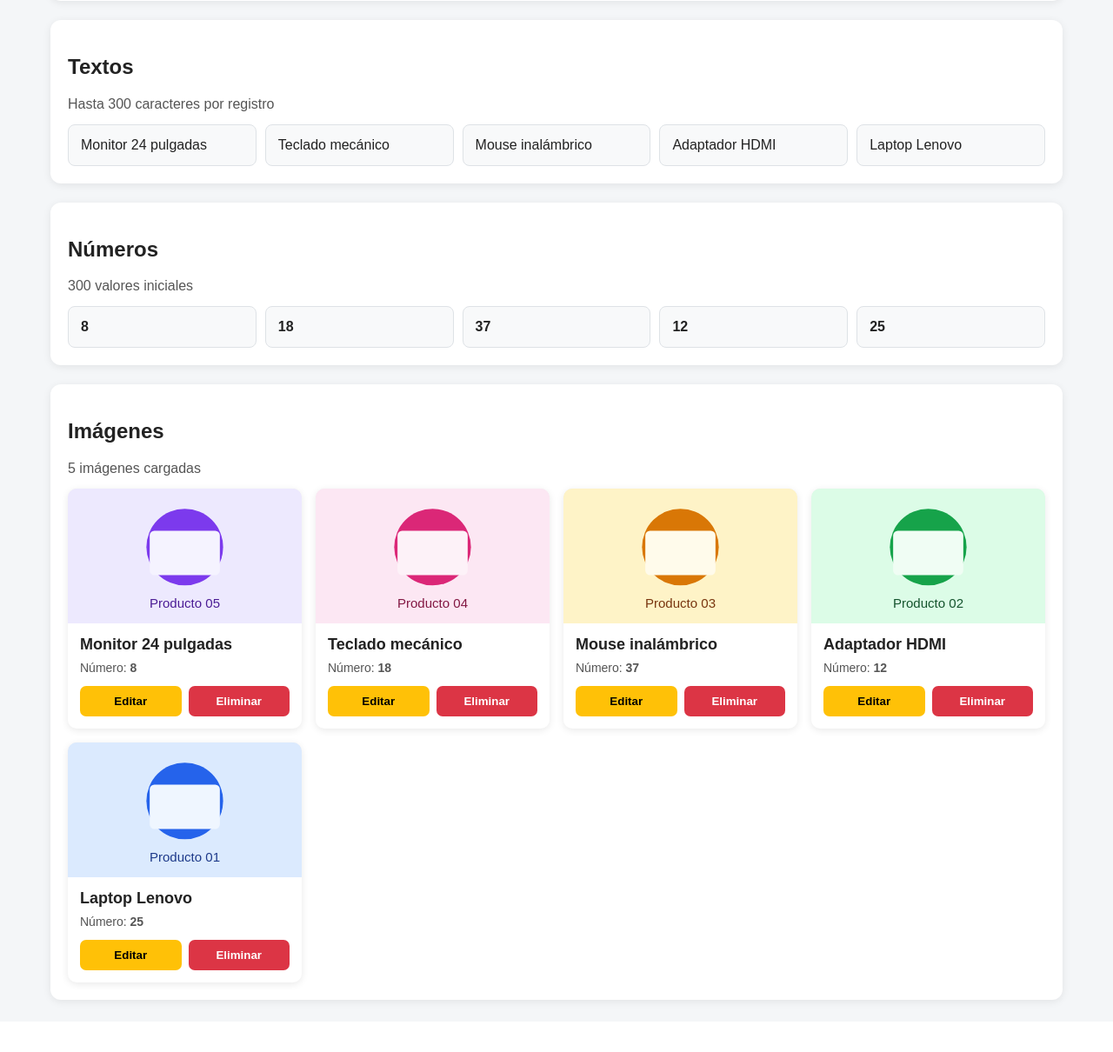
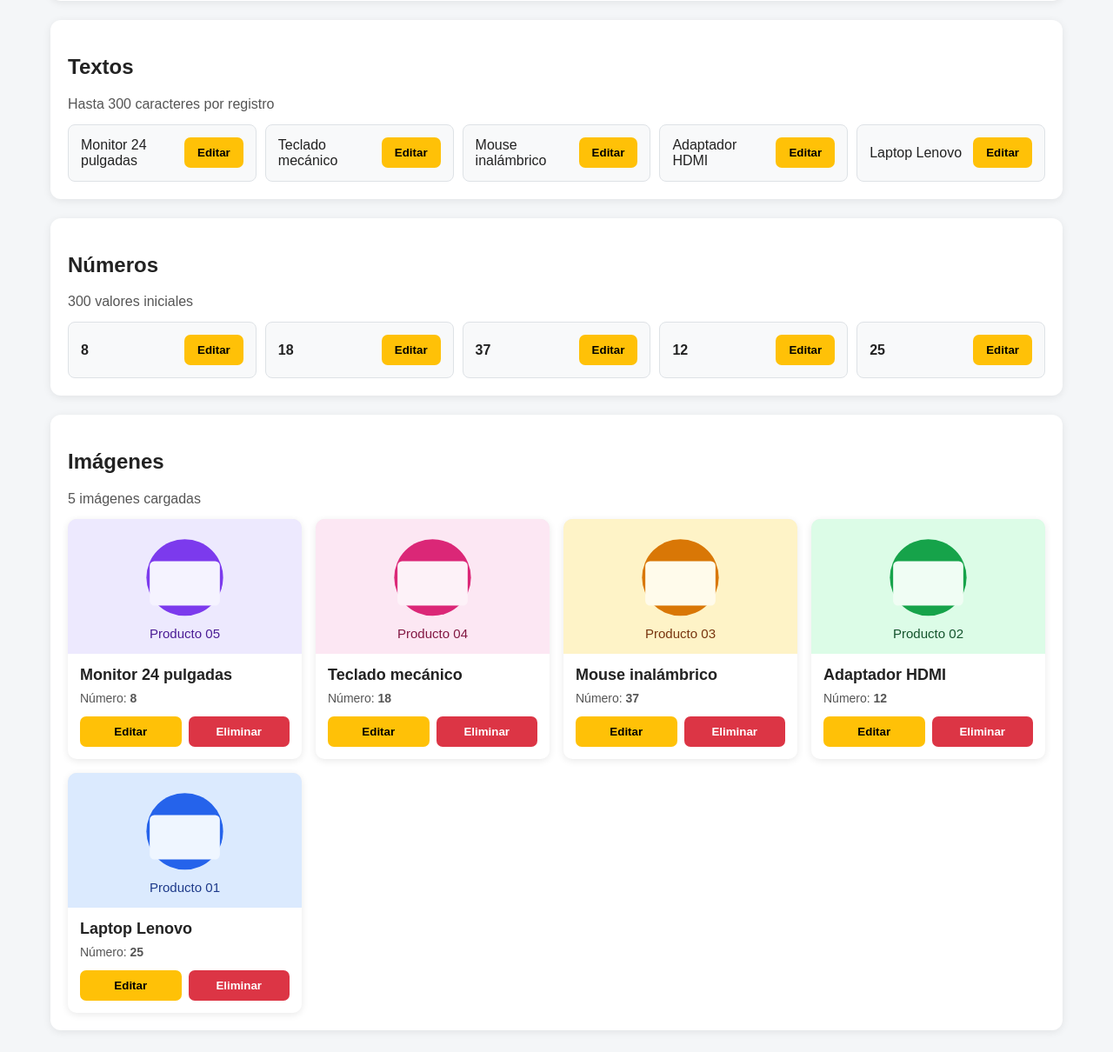
Before and after one commit to SergioAdriel/ViEm-1008-2027-1, a PHP site: page / in a window 1280 px wide. Shown: the part 333-1543 px from the top of the page at 87% size. Before the commit the page ends 1491 px from the top, so only its background shows below. Run offline with PHP 8.4, Linux system fonts and the light colour scheme; data comes from the database, SQL or seed files in the repository.

Commit message:
Enhance record display with edit buttons and improve layout; remove unused counter update function

```diff
--- a/Tareas/T4_SistAjax_MunozCamarenaSergioAdriel/src/index.php
+++ b/Tareas/T4_SistAjax_MunozCamarenaSergioAdriel/src/index.php
@@ -67,6 +67,10 @@
             border: 1px solid #dee2e6;
             border-radius: 8px;
             background: #f8f9fa;
+            display: flex;
+            align-items: center;
+            justify-content: space-between;
+            gap: 10px;
         }
         .card {
             background: white;
@@ -189,11 +193,17 @@ function renderizarRegistros(datos) {
     contador.textContent = `${Math.min(datos.length, 30)} imágenes cargadas`;
 
     textos.innerHTML = datos.map(registro => `
-        <div class="valor">${escaparHTML(registro.texto)}</div>
+        <div class="valor">
+            <span>${escaparHTML(registro.texto)}</span>
+            <button class="edit" type="button" onclick="prepararEdicion(${registro.id}, '${escaparJS(registro.texto)}', ${registro.numero})">Editar</button>
+        </div>
     `).join('');
 
     numeros.innerHTML = datos.map(registro => `
-        <div class="valor"><strong>${registro.numero}</strong></div>
+        <div class="valor">
+            <strong>${registro.numero}</strong>
+            <button class="edit" type="button" onclick="prepararEdicion(${registro.id}, '${escaparJS(registro.texto)}', ${registro.numero})">Editar</button>
+        </div>
     `).join('');
 
     if (!datos.length) {
@@ -262,15 +272,10 @@ formulario.addEventListener('submit', async (event) => {
             throw new Error(resultado.mensaje || 'Ocurrió un error.');
         }
 
-        if (editandoId) {
-            actualizarTarjeta(resultado.registro);
-        } else {
-            agregarTarjeta(resultado.registro);
-        }
+        await cargarRegistros();
 
         mostrarEstado(resultado.mensaje, 'success');
         cancelarEdicion();
-        actualizarContador(1, !editandoId);
     } catch (error) {
         mostrarEstado(error.message, 'error');
     } finally {
@@ -341,16 +346,10 @@ async function eliminarRegistro(id) {
         if (tarjeta) tarjeta.remove();
 
         mostrarEstado(resultado.mensaje, 'success');
-        actualizarContador(-1, false);
-        cargarRegistros();
+        await cargarRegistros();
     } catch (error) {
         mostrarEstado(error.message, 'error');
     }
-}
-
-function actualizarContador(cambio, incrementar) {
-    const actual = Number(contador.textContent.match(/\d+/)?.[0] || 0);
-    contador.textContent = `${Math.max(0, actual + (incrementar ? cambio : cambio))} registros cargados`;
 }
 
 cargarRegistros();
```
